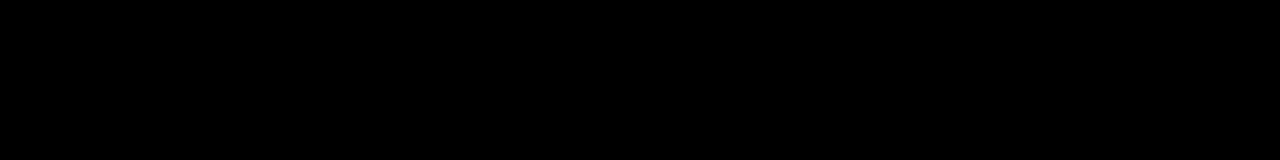
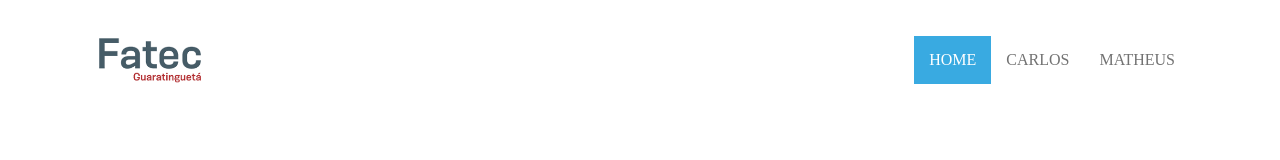
Before and after one commit to Mezef/fatecatividade1, a plain HTML site: page index.html in a window 1280 px wide. Drawn offline with Linux system fonts and the light colour scheme.

Commit message:
Criacao do topo do site e do menu

```diff
--- a/css/style.css
+++ b/css/style.css
@@ -9,5 +9,55 @@ Aquivo de estivo da atividade 1
 body {
     margin: 0;
     padding: 0;
-    background-color: black;
 }
+
+header {
+    display: flex;
+    justify-content: center;
+    height: 120px;
+}
+
+.container {
+    width: 1100px;
+    display: flex;
+    justify-content: space-between;
+}
+
+.logo {
+    display: flex;
+    align-items: center;
+}
+
+.logo img{
+    height: 120px;
+}
+
+.menu {
+    display: flex;
+    align-items: center;
+}
+
+nav ul,
+nav li {
+    list-style: none;
+    margin: 0;
+    padding: 0;
+}
+
+nav ul {
+    display: flex;
+}
+
+nav a {
+    display: block;
+    padding: 15px;
+    text-decoration: none;
+    text-transform: uppercase;
+    color: #727272;
+}
+
+nav .active a,
+nav a:hover {
+    background-color: #39aae1;
+    color: #FFFFFF;
+}
--- a/index.html
+++ b/index.html
@@ -18,6 +18,27 @@ repositório no GitHub ou Bitbucket e commitem o código-fonte do site.
         <link type="text/css" href="css/style.css" rel="stylesheet">
     </head>
     <body>
+        <header>
+            <div class="container">
+                <div class="logo" >
+                    <img src="imagens/logofatec.png" border="0">
+                </div>
 
+                <div class="menu">
+                    <nav>
+                        <div class="menu_mobile">
+                            <div class="mm_line"></div>
+                            <div class="mm_line"></div>
+                            <div class="mm_line"></div>
+                        </div>
+                        <ul>
+                            <li class="active"><a href="">Home</a></li>
+                            <li><a href="">Carlos</a></li>
+                            <li><a href="">Matheus</a></li>
+                        </ul>
+                    </nav>
+                </div>
+            </div>
+        </header>
     </body>
 </html>
```
Also changed, not shown: imagens/logofatec.png (added).
